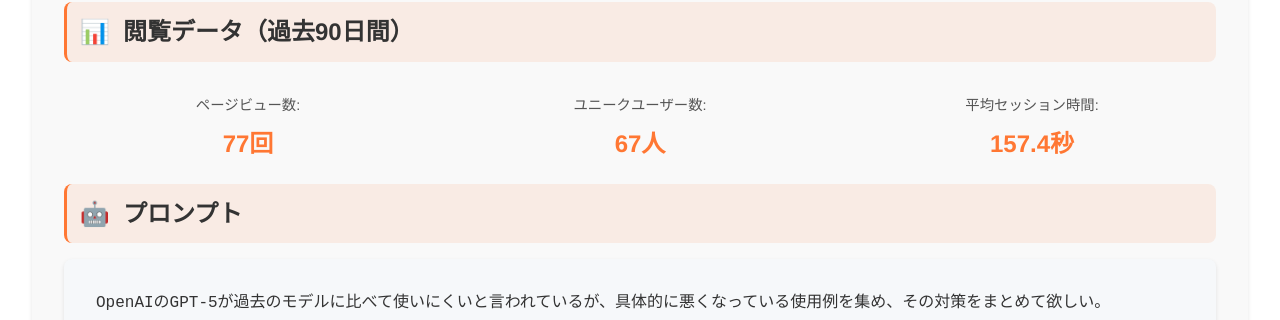
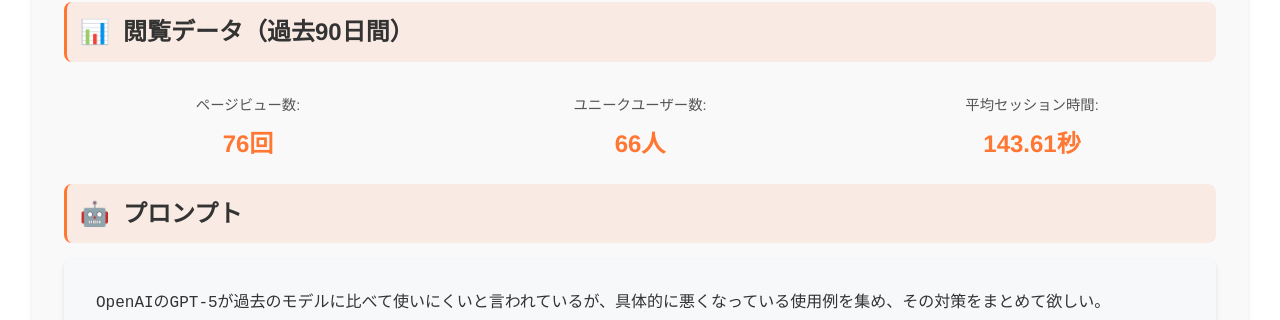
Before and after one commit to aegisfleet/share-deepresearch, a Jekyll site: the page built from _topics/gpt-5-paradox/index.md, in a window 1280 px wide and 900 px high, scrolled down 522 px. Shown: the part 130-450 px from the top of the window. Built offline with Jekyll 4.4.1, drawn with Linux system fonts in a browser that asks for light colours; nearby versions of some CDN libraries.

Commit message:
Update GA4 metrics

```diff
--- a/_topics/gpt-5-paradox/index.md
+++ b/_topics/gpt-5-paradox/index.md
@@ -4,9 +4,9 @@ category: ai
 date: 2025-08-10
 description: OpenAIのGPT-5は、過去のモデルに比べて使いにくいという声が多く上がっています。本レポートでは、具体的な使用例を集め、その対策をまとめます。
 ga4_metrics:
-  avgSessionDuration: 157.3964422247191
-  pageViews: 77
-  users: 67
+  avgSessionDuration: 143.61214344318182
+  pageViews: 76
+  users: 66
 layout: topic
 prompt: OpenAIのGPT-5が過去のモデルに比べて使いにくいと言われているが、具体的に悪くなっている使用例を集め、その対策をまとめて欲しい。
 supplementary_materials:
```
Also changed, not shown: _topics/vibe-coding/index.md (+3 -3 lines).
